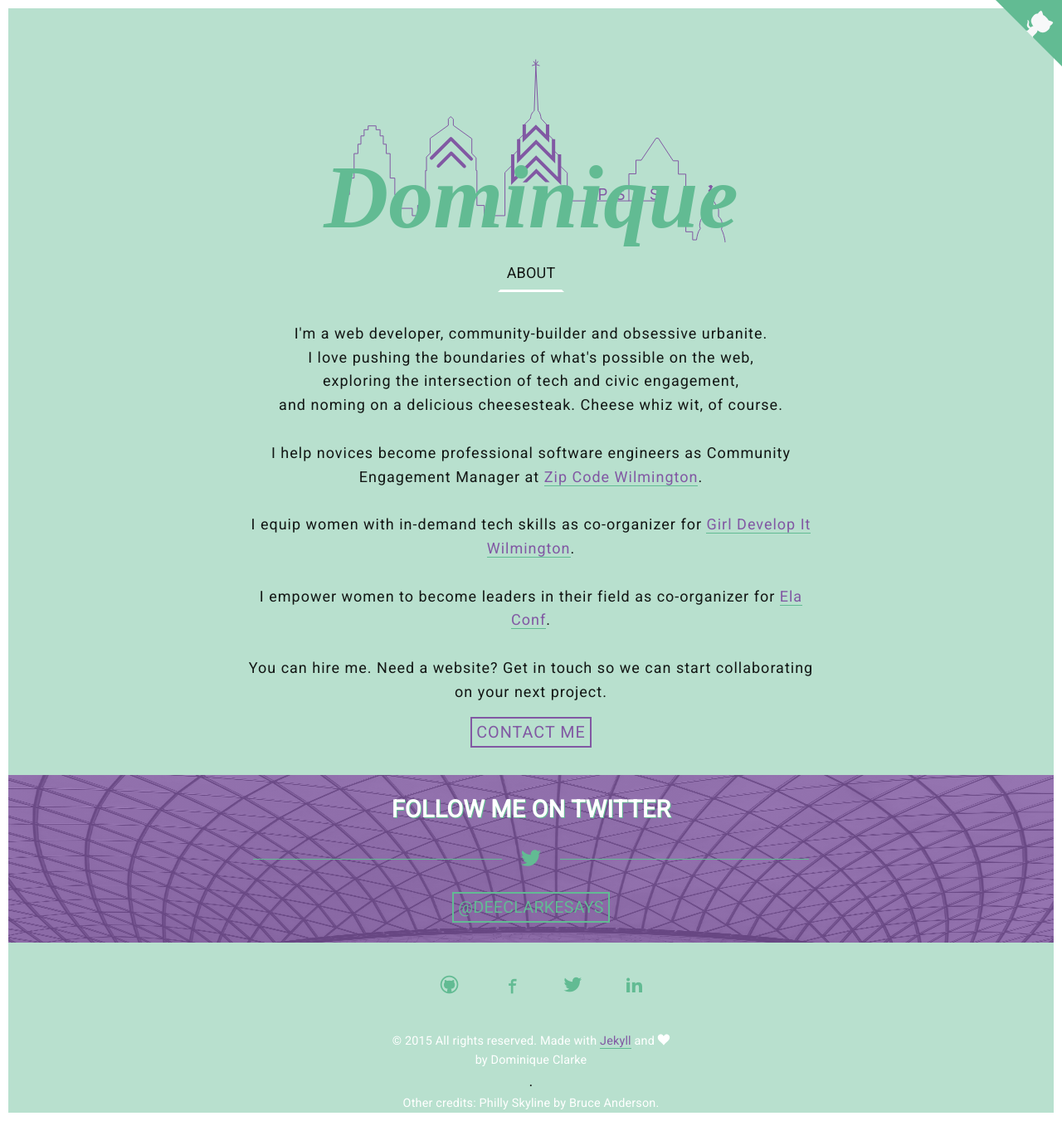
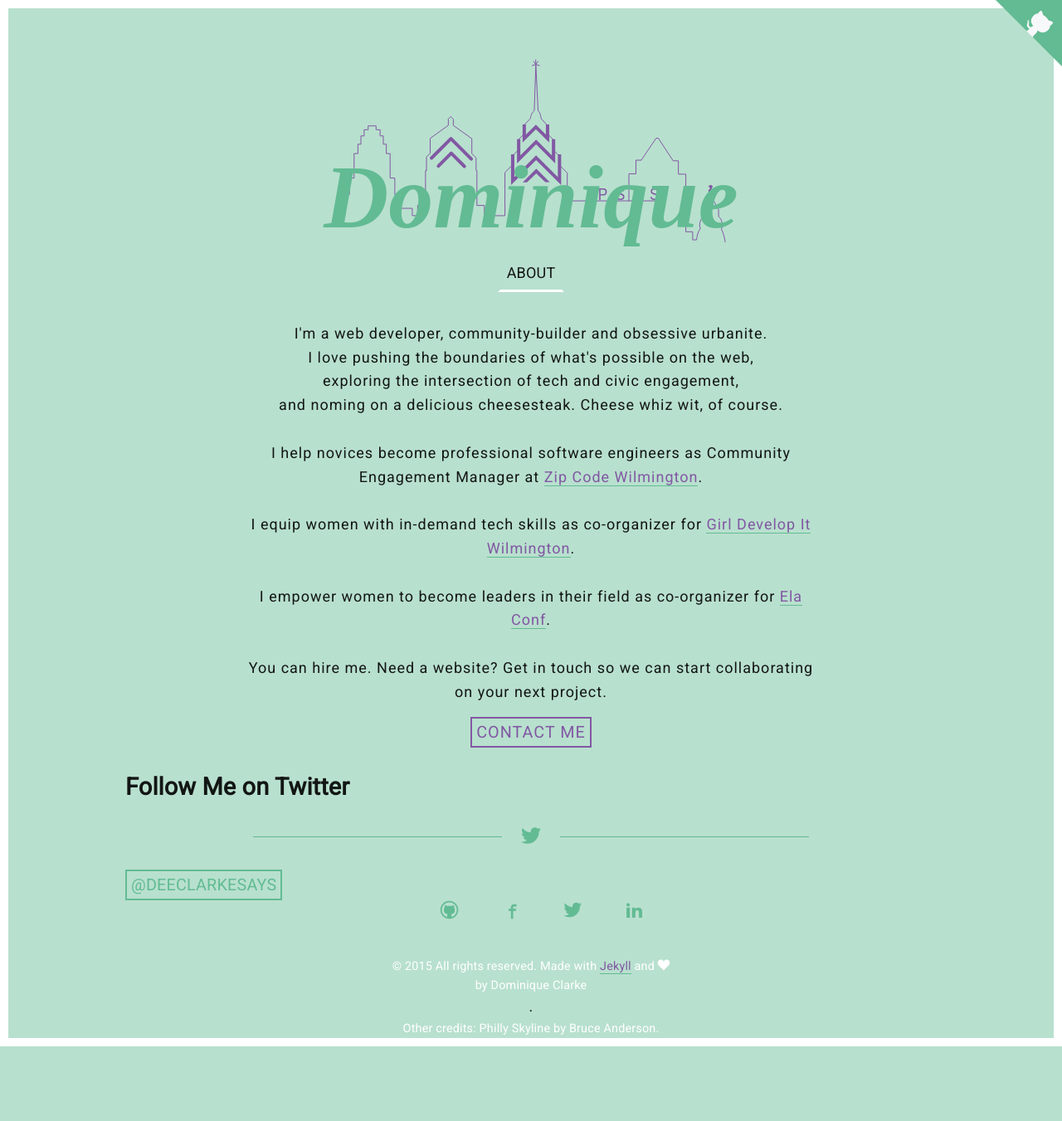
Before and after one commit to dominiqueclarke/portfolio, a Jekyll site: the page built from index.html, in a window 1280 px wide. Shown: the whole page at 83% size. Built offline with Jekyll 4.4.1, drawn with Linux system fonts in a browser that asks for light colours; nearby versions of some CDN libraries; some web fonts are replaced; a script that is not in the unit is left out; the list of posts is cut into pages by our own code; after the commit the page ends 1261 px from its top, so only the background shows below that.

Commit message:
changed twittercontainer to container lg

```diff
--- a/_layouts/home.html
+++ b/_layouts/home.html
@@ -15,7 +15,7 @@
         {% include bio.html    %}
       </div>
 
-      <div class="tweetcontainer">
+      <div class="container lg">
         {% include twitter.html %}
       </div>
 
```
Also changed, not shown: 3 other files.
